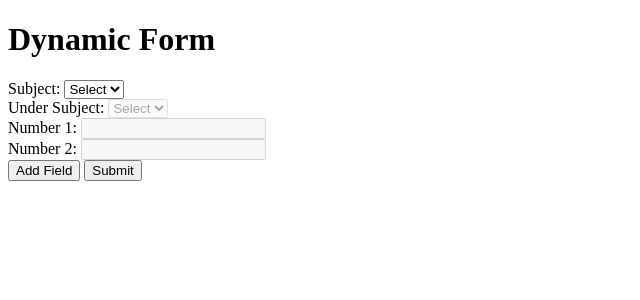
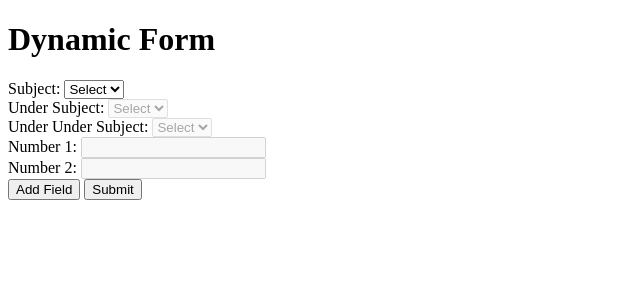
Before and after one commit to hayatisaeed/asmtb, a Flask app: template templates/dynamic_form.html in a window 1280 px wide. Shown: the top 300 px of the page, without its empty margins (0-640 px from the left). Run offline with Flask 3, Linux system fonts and the light colour scheme; the template is opened without the code that fills it, so the values that code supplies are empty.

Commit message:
adding new rows and buttons 3

```diff
--- a/templates/dynamic_form.html
+++ b/templates/dynamic_form.html
@@ -27,6 +27,12 @@
                 </select>
             </div>
             <div>
+                <label for="under_under_subject">Under Under Subject:</label>
+                <select id="under_under_subject" name="under_under_subject" disabled onchange="activateNumberInputs(this)">
+                    <option value="">Select</option>
+                </select>
+            </div>
+            <div>
                 <label for="number1">Number 1:</label>
                 <input type="number" id="number1" name="number1" disabled>
             </div>
@@ -46,8 +52,14 @@
     <script>
         // Data dictionary
         var data = {
-            "subject1": {"under_subject1-1": ["m1", "m2", "m3"], "under_subject1-2": ["n1", "n2", "n3"]},
-            "subject2": {"under_subject2-1": ["k1", "k2", "k3"], "under_subject2-2": ["p1", "p2", "p3"]}
+            "subject1": {
+                "under_subject1-1": ["m1", "m2", "m3"],
+                "under_subject1-2": ["n1", "n2", "n3"]
+            },
+            "subject2": {
+                "under_subject2-1": ["k1", "k2", "k3"],
+                "under_subject2-2": ["p1", "p2", "p3"]
+            }
         };
 
         function activateUnderSubjects(selectElement) {
@@ -61,8 +73,19 @@
             }
         }
 
+        function activateUnderUnderSubjects(selectElement) {
+            var underUnderSubjectSelect = selectElement.parentElement.nextElementSibling.querySelector("select");
+            underUnderSubjectSelect.innerHTML = '<option value="">Select</option>'; // Clear options
+            underUnderSubjectSelect.disabled = false; // Enable under-under subject select
+            var underSubject = selectElement.value;
+            var underUnderSubjects = data[document.getElementById('subject').value][underSubject];
+            for (var i = 0; i < underUnderSubjects.length; i++) {
+                underUnderSubjectSelect.innerHTML += '<option value="' + underUnderSubjects[i] + '">' + underUnderSubjects[i] + '</option>';
+            }
+        }
+
         function activateNumberInputs(selectElement) {
-    var numberInputs = selectElement.parentElement.nextElementSibling.nextElementSibling.querySelectorAll("input[type=number]");
+            var numberInputs = selectElement.parentElement.nextElementSibling.nextElementSibling.nextElementSibling.querySelectorAll("input[type=number]");
             var allSelects = document.querySelectorAll("select");
             var allSelectsValid = true;
 
@@ -95,7 +118,13 @@
                 </div>
                 <div>
                     <label for="under_subject">Under Subject:</label>
-                    <select id="under_subject" name="under_subject" disabled onchange="activateNumberInputs(this)">
+                    <select id="under_subject" name="under_subject" disabled onchange="activateUnderUnderSubjects(this)">
+                        <option value="">Select</option>
+                    </select>
+                </div>
+                <div>
+                    <label for="under_under_subject">Under Under Subject:</label>
+                    <select id="under_under_subject" name="under_under_subject" disabled onchange="activateNumberInputs(this)">
                         <option value="">Select</option>
                     </select>
                 </div>
```
Lines whose indentation alone changed are shown as unchanged.
